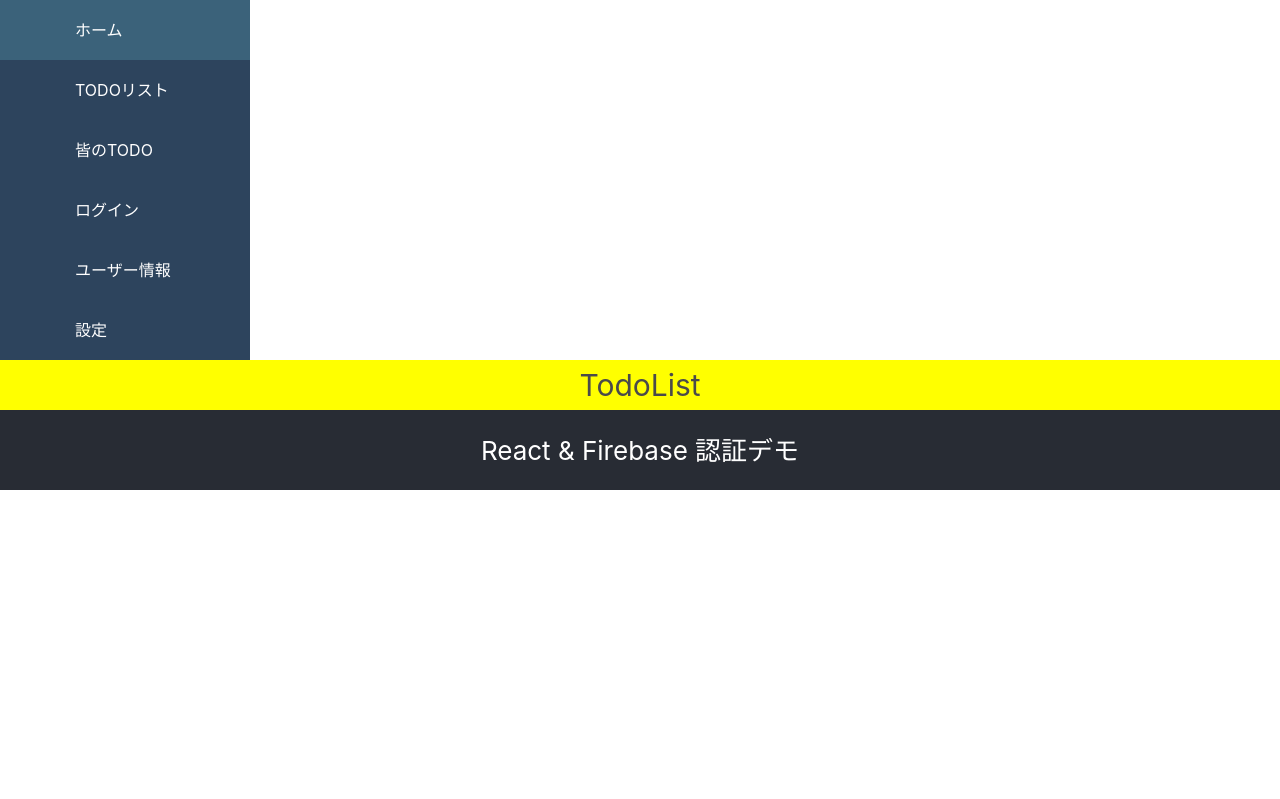
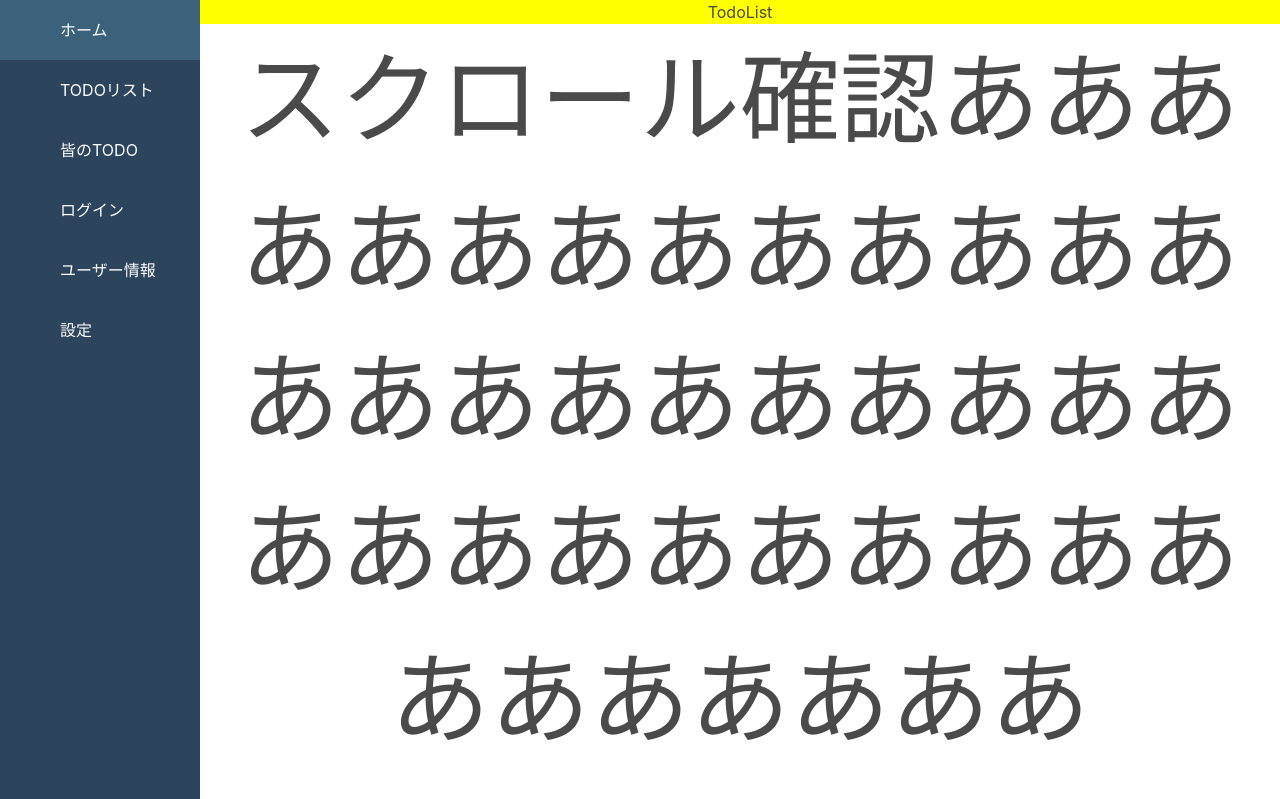
Before and after one commit to takusankai/enjoy_todolist_front, a React (Create React App) app in the folder my-react-app/: page / in a window 1280 px wide. Shown: the top 799 px of the page. Built offline with nearby package versions, Linux system fonts and the light colour scheme.

Commit message:
CSSを修正し、サイドバーは常に100%表示、それ以外は横に避けて表示するように変更

```diff
--- a/my-react-app/src/App.css
+++ b/my-react-app/src/App.css
@@ -1,41 +1,2 @@
-.App {
-  text-align: center;
-  height: 100vh; /* ビューポートの高さに合わせる */
-  width: 100vw; /* ビューポートの幅に合わせる */
-  overflow: hidden;
-}
-
-.App-logo {
-  height: 40vmin;
-  pointer-events: none;
-}
-
-@media (prefers-reduced-motion: no-preference) {
-  .App-logo {
-    animation: App-logo-spin infinite 20s linear;
-  }
-}
-
-.App-header {
-  background-color: #282c34;
-  min-height: 10vh;
-  display: flex;
-  flex-direction: column;
-  align-items: center;
-  justify-content: center;
-  font-size: calc(10px + 2vmin);
-  color: white;
-}
-
-.App-link {
-  color: #61dafb;
-}
-
-@keyframes App-logo-spin {
-  from {
-    transform: rotate(0deg);
-  }
-  to {
-    transform: rotate(360deg);
-  }
-}
+/* 凄く干渉するので一度消した、各々のページに対応するCSSファイルを作ってそこに書く */
+/* ここにブラウザの枠の大きさに対応するCSS書いたら上手いこと行かないかなぁ */
--- a/my-react-app/src/App.js
+++ b/my-react-app/src/App.js
@@ -11,7 +11,7 @@
 
 function App() {
   return (
-    <div classname="App">
+    <div className="App">
       <Sidebar />
       <Routes>
         <Route path="/" element={<Home />} />
--- a/my-react-app/src/components/Header.jsx
+++ /dev/null
@@ -1,18 +0,0 @@
-import React from 'react';
-
-function Header() {
-  return (
-    <div style={{
-        backgroundColor: '#FFFF00',
-        height: '50px',
-        fontSize: '30px',
-        alignContent: 'center',
-    }}>
-    <header>
-    <h1 style={{ textAlign: 'center' }}>TodoList</h1>
-    </header>
-    </div>
-  );
-}
-
-export default Header;
--- a/my-react-app/src/components/sidebar/Sidebar.css
+++ b/my-react-app/src/components/sidebar/Sidebar.css
@@ -1,7 +1,9 @@
 .Sidebar {
-    height: 100%;
-    width: 250px;
+    position: fixed;
+    height: 100vh;
+    width: 200px;
     background: #2d445d;
+    display: flex;
   }
 
   .SidebarList {
--- a/my-react-app/src/pages/Home.css
+++ b/my-react-app/src/pages/Home.css
@@ -0,0 +1,16 @@
+.Home {
+  margin-left: 200px;
+}
+
+.Home h1 {
+  text-align: center;
+  background-color: #FFFF00;
+  height: '50px';
+  font-size: '30px';
+  align-content: 'center';
+}
+
+.Home p {
+  text-align: center;
+  font-size: 100px;
+}
--- a/my-react-app/src/pages/Home.jsx
+++ b/my-react-app/src/pages/Home.jsx
@@ -1,15 +1,13 @@
 import React from 'react'
-import Header from '../components/Header'
 import './Home.css'
 
 function Home() {
   return (
-    <div>
-      <Header />
-
-      <header className="App-header">
-        <h1>React & Firebase 認証デモ</h1>
-      </header>
+    <div className='Home'>
+      <h1>TodoList</h1>
+      <p>スクロール確認ああああああああああああああああああああああああああああああああああああああああ</p>
+      <p>スクロール確認ああああああああああああああああああああああああああああああああああああああああ</p>
+      <p>スクロール確認ああああああああああああああああああああああああああああああああああああああああ</p>
     </div>
   )
 }
--- a/my-react-app/src/pages/OtherUsersToDo.css
+++ b/my-react-app/src/pages/OtherUsersToDo.css
@@ -1,7 +1,8 @@
 .OtherUsersToDo {
+  margin-left: 200px;
+  padding: 20px;
+
   color: red;
   font-size: 20px;
   font-weight: 600;
-  margin: 0;
-  padding: 0;
 }
--- a/my-react-app/src/pages/Settings.css
+++ b/my-react-app/src/pages/Settings.css
@@ -1,7 +1,8 @@
 .Settings {
+  margin-left: 200px;
+  padding: 20px;
+
   color: blue;
   font-size: 20px;
   font-weight: 600;
-  margin: 0;
-  padding: 0;
 }
--- a/my-react-app/src/pages/UserInfo.css
+++ b/my-react-app/src/pages/UserInfo.css
@@ -1,7 +1,8 @@
 .UserInfo {
+  margin-left: 200px;
+  padding: 20px;
+
   color: gray;
   font-size: 20px;
   font-weight: 600;
-  margin: 0;
-  padding: 0;
 }
```
Also changed, not shown: my-react-app/src/pages/login.jsx (deleted, +0 -12 lines), my-react-app/src/pages/login.css (deleted).
